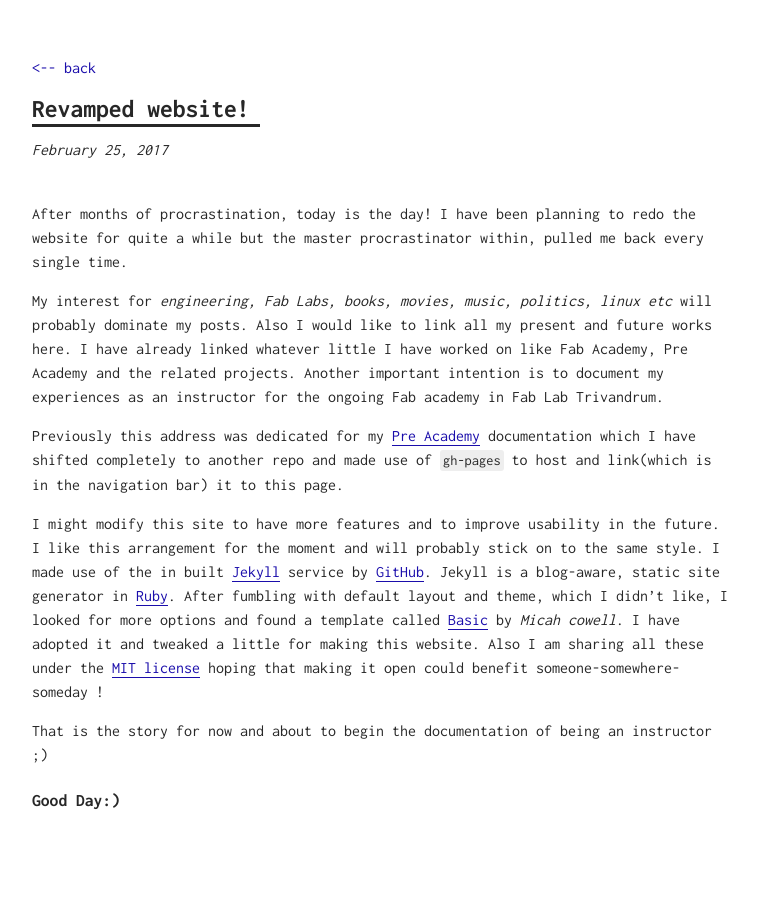
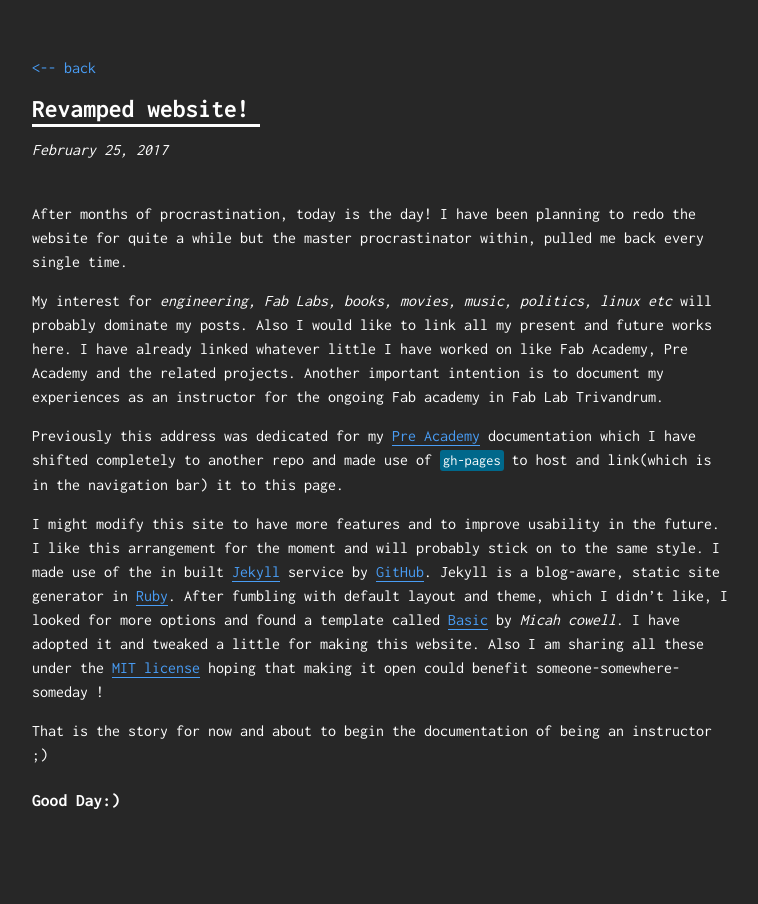
Before and after one commit to VishnuEaswaran/VishnuEaswaran.github.io, a Jekyll site: the page built from _posts/2017-02-25-Revamped-website.md, in a window 1280 px wide. Shown: the whole page, without its empty margins (258-1016 px from the left). Built offline with Jekyll 4.4.1, drawn with Linux system fonts in a browser that asks for light colours.

Commit message:
Changed _config.scss

```diff
--- a/_sass/_config.scss
+++ b/_sass/_config.scss
@@ -1,9 +1,15 @@
 // COLORS
-$color-black: #272727;
-$color-white: #FFFFFF;
-$color-grey: #EEEEEE;
-$color-link: #1A0DAB;
-$color-code: #00FF00;
+//$color-black: #272727;
+//$color-white: #FFFFFF;
+$color-white: #272727;
+$color-black: #FFFFFF;
+//$color-grey: #EEEEEE;
+$color-grey: #00688B;
+//$color-link: #1A0DAB;
+$color-link: #499DF5;
+//$color-code: #00FF00;
+$color-code: #4D6FAC;
+//$color-hire-white: #FEFEFE;
 $color-hire-white: #FEFEFE;
 $color-hire-black: #272727;
 $color-hire-green: #B6EFD4;
```
